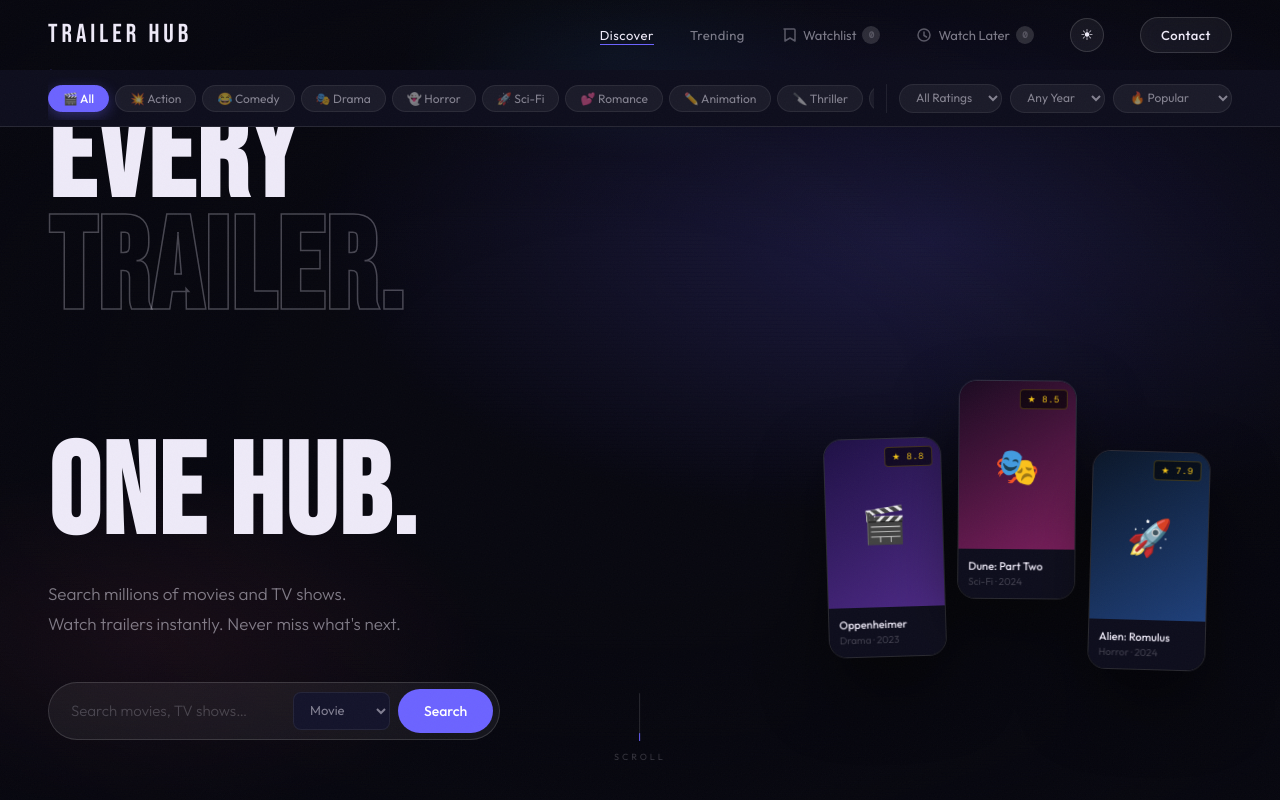
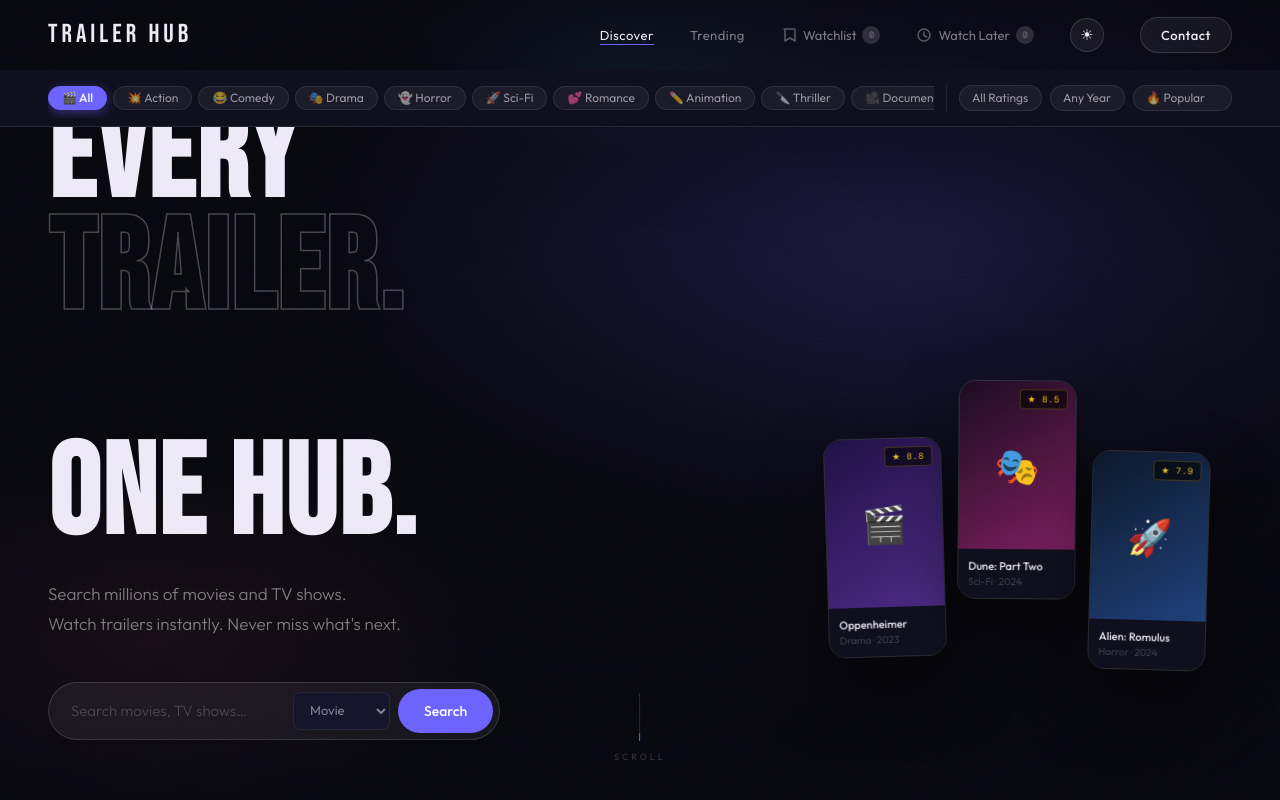
Before and after one commit to alifahes-fhs/trailer-hub, a plain HTML site: page index.html in a window 1280 px wide. Shown: the top 800 px of the page. Drawn offline with nearby package versions, Linux system fonts and the light colour scheme; no server answers.

Commit message:
Polish genre filter bar

```diff
--- a/styles.css
+++ b/styles.css
@@ -1153,3 +1153,98 @@ body.light #sticky-filters { background: #f0efe9; }
   #sticky-filters-inner { height: 48px; }
   .fchip { font-size: 11px; padding: 4px 11px; }
 }
+
+/* ================================================================
+   STICKY FILTER BAR — visual polish fix
+================================================================ */
+#sticky-filters {
+  position: fixed;
+  top: 70px; left: 0; right: 0;
+  z-index: 190;
+  background: rgba(8,8,16,0.97);
+  border-bottom: 1px solid rgba(255,255,255,0.08);
+  padding: 0 40px;
+}
+
+body.light #sticky-filters { background: rgba(245,244,240,0.97); }
+
+#sticky-filters-inner {
+  display: flex;
+  align-items: center;
+  gap: 10px;
+  height: 52px;
+}
+
+#genre-chips {
+  display: flex;
+  align-items: center;
+  gap: 6px;
+  overflow-x: auto;
+  flex: 1;
+  scrollbar-width: none;
+  padding: 6px 0;
+}
+#genre-chips::-webkit-scrollbar { display: none; }
+
+.fchip {
+  font-family: var(--font-b);
+  font-size: 12px;
+  font-weight: 400;
+  color: rgba(238,234,248,0.6);
+  background: rgba(255,255,255,0.05);
+  border: 1px solid rgba(255,255,255,0.09);
+  border-radius: 99px;
+  padding: 5px 13px;
+  cursor: pointer;
+  white-space: nowrap;
+  flex-shrink: 0;
+  transition: all 0.2s;
+  line-height: 1;
+}
+.fchip:hover {
+  color: #fff;
+  background: rgba(255,255,255,0.1);
+  border-color: rgba(255,255,255,0.18);
+}
+.fchip.active {
+  background: var(--accent);
+  border-color: var(--accent);
+  color: #fff;
+  font-weight: 500;
+  box-shadow: 0 3px 12px rgba(108,99,255,0.4);
+}
+
+#extra-filters {
+  display: flex;
+  align-items: center;
+  gap: 6px;
+  flex-shrink: 0;
+  border-left: 1px solid rgba(255,255,255,0.07);
+  padding-left: 10px;
+}
+
+.fselect {
+  font-family: var(--font-b);
+  font-size: 12px;
+  color: rgba(238,234,248,0.6);
+  background: rgba(255,255,255,0.05);
+  border: 1px solid rgba(255,255,255,0.09);
+  border-radius: 99px;
+  padding: 5px 12px;
+  outline: none;
+  cursor: pointer;
+  transition: all 0.2s;
+  appearance: none;
+  -webkit-appearance: none;
+}
+.fselect:hover {
+  color: #fff;
+  border-color: rgba(255,255,255,0.18);
+}
+.fselect option { background: #0d0d1c; color: #fff; }
+
+body.light .fchip { color: rgba(26,26,46,0.6); background: rgba(0,0,0,0.05); border-color: rgba(0,0,0,0.1); }
+body.light .fchip:hover { color: #1a1a2e; background: rgba(0,0,0,0.08); }
+body.light .fchip.active { color: #fff; }
+body.light .fselect { color: rgba(26,26,46,0.6); background: rgba(0,0,0,0.05); border-color: rgba(0,0,0,0.1); }
+body.light .fselect option { background: #f0efe9; color: #1a1a2e; }
```
